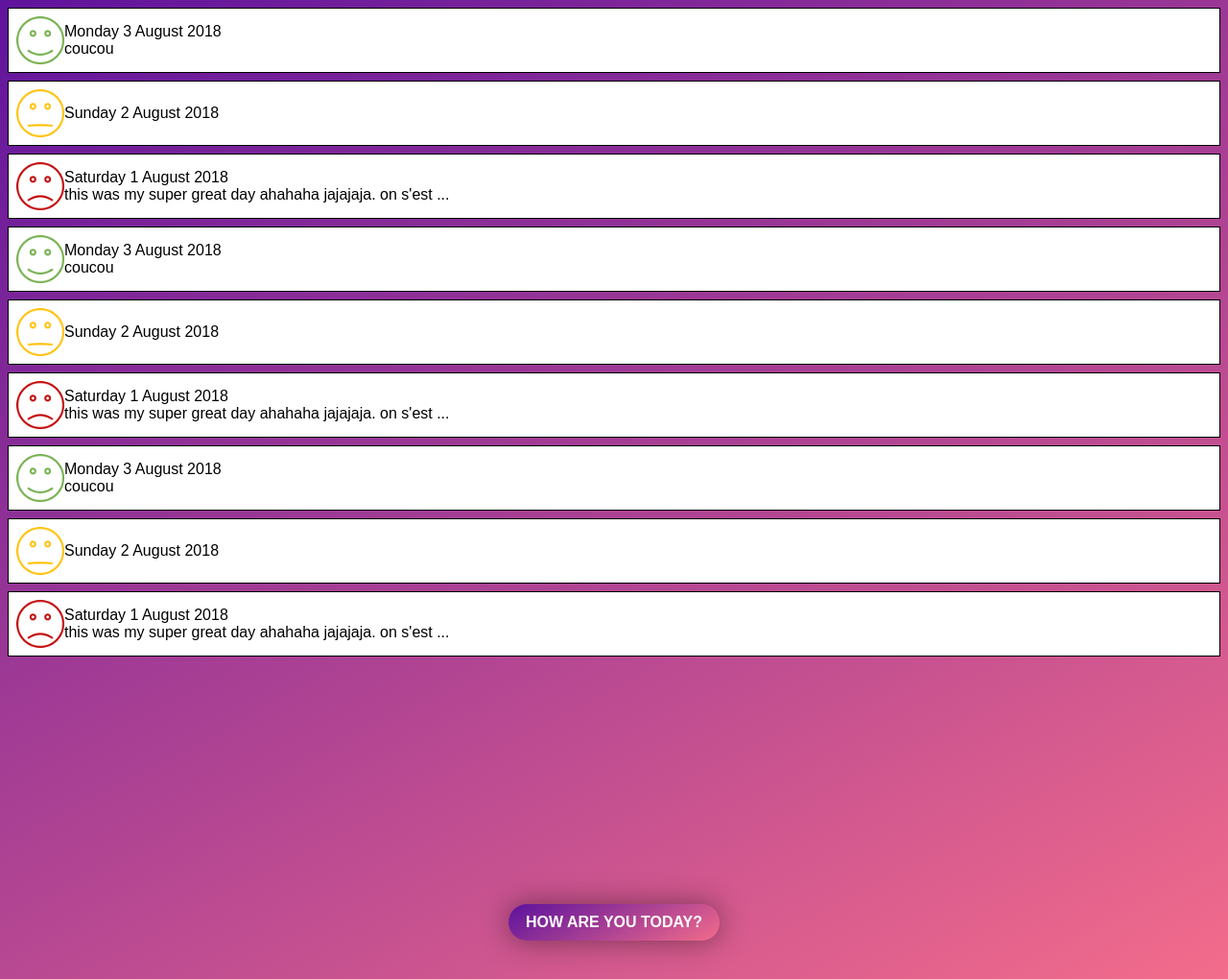
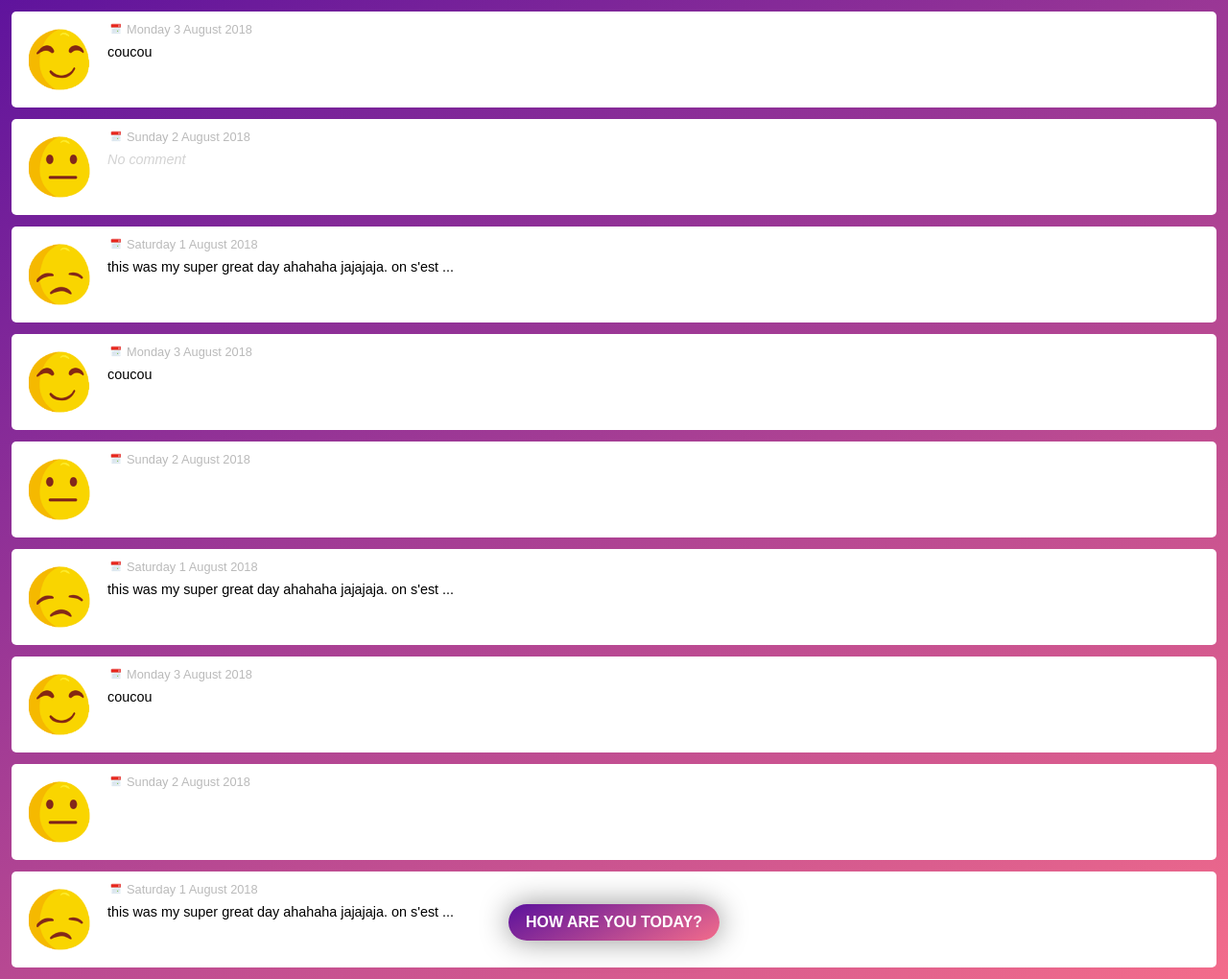
Before and after one commit to NathalieCodes/DailyMood, a PHP site: page /mood_list.html in a window 1280 px wide. Shown: the part 48-1068 px from the top of the page at 96% size. Run offline with PHP 8.4, Linux system fonts and the light colour scheme.

Commit message:
Integration

```diff
--- a/main.css
+++ b/main.css
@@ -153,10 +153,11 @@ ul {
 }
 
 .mood-list li {
-    border: 1px solid black;
-    padding: 8px;
-    margin: 8px;
+    border-radius: 5px;
+    padding: 10px;
+    margin: 12px;
     background-color: white;
+    line-height: 1.2rem;
 }
 
 .mood-list li a {
@@ -167,12 +168,22 @@ ul {
 }
 
 .mood-list li a img {
-    width: 50px;
-    height: 50px;
+    width: 64px;
+    height: 64px;
+    margin: 8px;
 }
 
 .mood-list li a span {
     flex-basis: 100%;
+}
+
+.mood-list li p {
+    height: 42px;
+}
+
+.no-comment {
+    color: lightgrey;
+    font-style: italic;
 }
 
 .cell-action {
@@ -196,6 +207,25 @@ ul {
     width: 100%;
 }
 
+.mood-info {
+    padding: 0 10px;
+    font-size: 0.9rem;
+    position: relative;
+    bottom: 8px;
+}
+
+.mood-date {
+    background-image: url(image/icon-calendar.png);
+    background-repeat: no-repeat;
+    background-position: left center;
+    background-size: 18px;
+    padding-left: 20px;
+    color: #BABABA;
+    font-size: 0.8rem;
+    display: block;
+    margin-bottom: 5px;
+}
+
 
 /* mood override */
 
--- a/mood_list.html
+++ b/mood_list.html
@@ -21,7 +21,7 @@
                 <li class="cell-happy">
                     <a href="mood.html">
                         <img src="image/button-happy.png" alt="happy">
-                        <span>
+                        <span class="mood-info">
                             <span class="mood-date">Monday 3 August 2018</span>
                             <p>coucou</p>
                         </span>
@@ -30,16 +30,16 @@
                 <li class="cell-meh">
                     <a href="mood.html">
                         <img src="image/button-meh.png" alt="meh">
-                        <span>
+                        <span class="mood-info">
                             <span class="mood-date">Sunday 2 August 2018</span>
-                            <p></p>
+                            <p class="no-comment">No comment</p>
                         </span>
                     </a>
                 </li>
                 <li class="cell-sad">
                     <a href="mood.html">
                         <img src="image/button-sad.png" alt="sad">
-                        <span>
+                        <span class="mood-info">
                             <span class="mood-date">Saturday 1 August 2018</span>
                             <p>
                                 this was my super great day ahahaha jajajaja.
@@ -51,7 +51,7 @@
                 <li class="cell-happy">
                     <a href="mood.html">
                         <img src="image/button-happy.png" alt="happy">
-                        <span>
+                        <span class="mood-info">
                             <span class="mood-date">Monday 3 August 2018</span>
                             <p>coucou</p>
                         </span>
@@ -60,7 +60,7 @@
                 <li class="cell-meh">
                     <a href="mood.html">
                         <img src="image/button-meh.png" alt="meh">
-                        <span>
+                        <span class="mood-info">
                             <span class="mood-date">Sunday 2 August 2018</span>
                             <p></p>
                         </span>
@@ -69,7 +69,7 @@
                 <li class="cell-sad">
                     <a href="mood.html">
                         <img src="image/button-sad.png" alt="sad">
-                        <span>
+                        <span class="mood-info">
                             <span class="mood-date">Saturday 1 August 2018</span>
                             <p>
                                 this was my super great day ahahaha jajajaja.
@@ -81,7 +81,7 @@
                 <li class="cell-happy">
                     <a href="mood.html">
                         <img src="image/button-happy.png" alt="happy">
-                        <span>
+                        <span class="mood-info">
                             <span class="mood-date">Monday 3 August 2018</span>
                             <p>coucou</p>
                         </span>
@@ -90,7 +90,7 @@
                 <li class="cell-meh">
                     <a href="mood.html">
                         <img src="image/button-meh.png" alt="meh">
-                        <span>
+                        <span class="mood-info">
                             <span class="mood-date">Sunday 2 August 2018</span>
                             <p></p>
                         </span>
@@ -99,7 +99,7 @@
                 <li class="cell-sad">
                     <a href="mood.html">
                         <img src="image/button-sad.png" alt="sad">
-                        <span>
+                        <span class="mood-info">
                             <span class="mood-date">Saturday 1 August 2018</span>
                             <p>
                                 this was my super great day ahahaha jajajaja.
```
Also changed, not shown: image/button-happy.png, image/button-meh.png, image/button-sad.png, image/icon-calendar.png (added), 1 other file.
